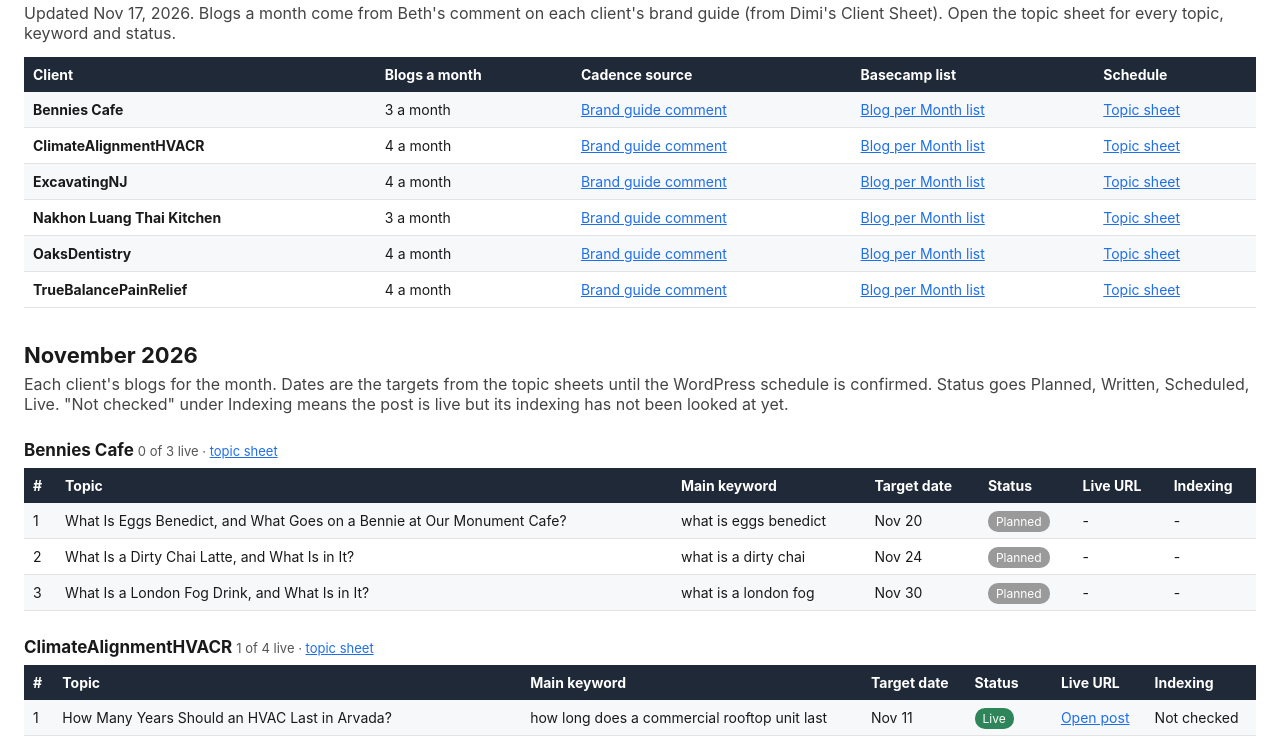
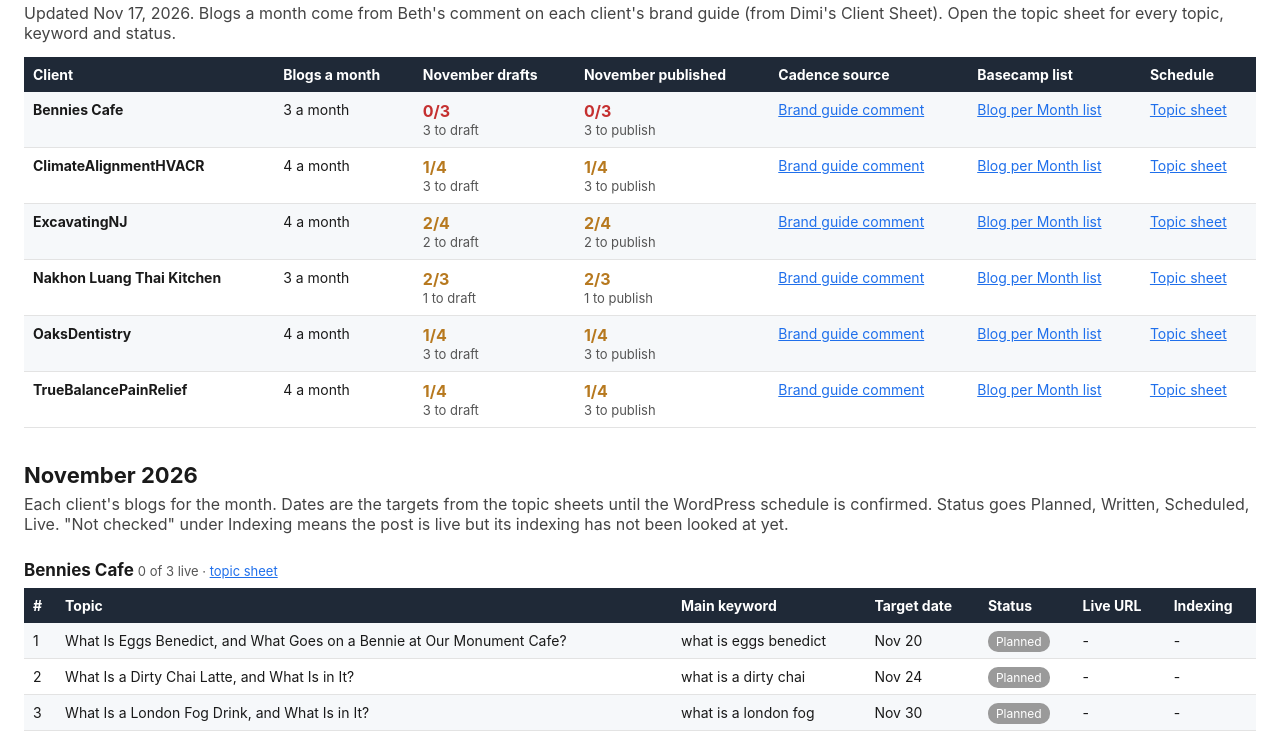
Before and after one commit to cath-ux/magister-blog-tracker, a plain HTML site: page index.html in a window 1280 px wide. Shown: the part 53-794 px from the top of the page. Drawn offline with Linux system fonts and the light colour scheme.

Commit message:
Fix build.py, add drafts and published columns

```diff
--- a/index.html
+++ b/index.html
@@ -7,13 +7,13 @@ td{padding:9px;border-bottom:1px solid #e3e3e3;vertical-align:top}tr:nth-child(e
 a{color:#1f6feb}</style></head><body>
 <h1>Magister blog tracker</h1>
 <p>Updated Nov 17, 2026. Blogs a month come from Beth's comment on each client's brand guide (from Dimi's Client Sheet). Open the topic sheet for every topic, keyword and status.</p>
-<div style="overflow-x:auto"><table style="min-width:720px"><tr><th>Client</th><th>Blogs a month</th><th>Cadence source</th><th>Basecamp list</th><th>Schedule</th></tr>
-<tr><td><b>Bennies Cafe</b></td><td>3 a month</td><td><a href='https://app.basecamp.com/4238785/buckets/49108196/documents/10364294386#__recording_10506033364' target='_blank'>Brand guide comment</a></td><td><a href='https://app.basecamp.com/4238785/buckets/49108196/todolists/10516601708' target='_blank'>Blog per Month list</a></td><td><a href='https://docs.google.com/spreadsheets/d/1agTU8rku8-RWUqRkMz2S-0quZgTb0tOlQPAtyErMykk/edit' target='_blank'>Topic sheet</a></td></tr>
-<tr><td><b>ClimateAlignmentHVACR</b></td><td>4 a month</td><td><a href='https://app.basecamp.com/4238785/buckets/48270650/documents/10410874315#__recording_10506030881' target='_blank'>Brand guide comment</a></td><td><a href='https://app.basecamp.com/4238785/buckets/48270650/todolists/10516595868' target='_blank'>Blog per Month list</a></td><td><a href='https://docs.google.com/spreadsheets/d/1GUjaUnUKq7ZDAc8HHfwA4uMwULnG5GEdeIGSrR-39nM/edit' target='_blank'>Topic sheet</a></td></tr>
-<tr><td><b>ExcavatingNJ</b></td><td>4 a month</td><td><a href='https://app.basecamp.com/4238785/buckets/48270034/documents/10410875368#__recording_10506032140' target='_blank'>Brand guide comment</a></td><td><a href='https://app.basecamp.com/4238785/buckets/48270034/todolists/10516598342' target='_blank'>Blog per Month list</a></td><td><a href='https://docs.google.com/spreadsheets/d/1nr-38Ydeu_t5SC9bPaUVyio_V1f915HmVFJe8bb_4MY/edit' target='_blank'>Topic sheet</a></td></tr>
-<tr><td><b>Nakhon Luang Thai Kitchen</b></td><td>3 a month</td><td><a href='https://app.basecamp.com/4238785/buckets/48399899/documents/10444667450#__recording_10506033628' target='_blank'>Brand guide comment</a></td><td><a href='https://app.basecamp.com/4238785/buckets/48399899/todolists/10516539913' target='_blank'>Blog per Month list</a></td><td><a href='https://docs.google.com/spreadsheets/d/1m8o_YvyLhKYNc1Ws2CEIQYF8caIUO0a_iTt_-w9f2Gs/edit' target='_blank'>Topic sheet</a></td></tr>
-<tr><td><b>OaksDentistry</b></td><td>4 a month</td><td><a href='https://app.basecamp.com/4238785/buckets/48270608/documents/10410876659#__recording_10506031565' target='_blank'>Brand guide comment</a></td><td><a href='https://app.basecamp.com/4238785/buckets/48270608/todolists/10516596854' target='_blank'>Blog per Month list</a></td><td><a href='https://docs.google.com/spreadsheets/d/16gVLpeddhrxYspBfy23QPnLhl0dk2ptzvl9VC-IngrU/edit' target='_blank'>Topic sheet</a></td></tr>
-<tr><td><b>TrueBalancePainRelief</b></td><td>4 a month</td><td><a href='https://app.basecamp.com/4238785/buckets/48270991/documents/10410878913#__recording_10506032028' target='_blank'>Brand guide comment</a></td><td><a href='https://app.basecamp.com/4238785/buckets/48270991/todolists/10516598157' target='_blank'>Blog per Month list</a></td><td><a href='https://docs.google.com/spreadsheets/d/1fzMOUdDcXTM48j52cBxR59lAVwaigP0KFpCyOuwFtGA/edit' target='_blank'>Topic sheet</a></td></tr>
+<div style="overflow-x:auto"><table style="min-width:900px"><tr><th>Client</th><th>Blogs a month</th><th>November drafts</th><th>November published</th><th>Cadence source</th><th>Basecamp list</th><th>Schedule</th></tr>
+<tr><td><b>Bennies Cafe</b></td><td>3 a month</td><td><b style='color:#c53030;font-size:16px'>0/3</b><br><span class=x>3 to draft</span></td><td><b style='color:#c53030;font-size:16px'>0/3</b><br><span class=x>3 to publish</span></td><td><a href='https://app.basecamp.com/4238785/buckets/49108196/documents/10364294386#__recording_10506033364' target='_blank'>Brand guide comment</a></td><td><a href='https://app.basecamp.com/4238785/buckets/49108196/todolists/10516601708' target='_blank'>Blog per Month list</a></td><td><a href='https://docs.google.com/spreadsheets/d/1agTU8rku8-RWUqRkMz2S-0quZgTb0tOlQPAtyErMykk/edit' target='_blank'>Topic sheet</a></td></tr>
+<tr><td><b>ClimateAlignmentHVACR</b></td><td>4 a month</td><td><b style='color:#b7791f;font-size:16px'>1/4</b><br><span class=x>3 to draft</span></td><td><b style='color:#b7791f;font-size:16px'>1/4</b><br><span class=x>3 to publish</span></td><td><a href='https://app.basecamp.com/4238785/buckets/48270650/documents/10410874315#__recording_10506030881' target='_blank'>Brand guide comment</a></td><td><a href='https://app.basecamp.com/4238785/buckets/48270650/todolists/10516595868' target='_blank'>Blog per Month list</a></td><td><a href='https://docs.google.com/spreadsheets/d/1GUjaUnUKq7ZDAc8HHfwA4uMwULnG5GEdeIGSrR-39nM/edit' target='_blank'>Topic sheet</a></td></tr>
+<tr><td><b>ExcavatingNJ</b></td><td>4 a month</td><td><b style='color:#b7791f;font-size:16px'>2/4</b><br><span class=x>2 to draft</span></td><td><b style='color:#b7791f;font-size:16px'>2/4</b><br><span class=x>2 to publish</span></td><td><a href='https://app.basecamp.com/4238785/buckets/48270034/documents/10410875368#__recording_10506032140' target='_blank'>Brand guide comment</a></td><td><a href='https://app.basecamp.com/4238785/buckets/48270034/todolists/10516598342' target='_blank'>Blog per Month list</a></td><td><a href='https://docs.google.com/spreadsheets/d/1nr-38Ydeu_t5SC9bPaUVyio_V1f915HmVFJe8bb_4MY/edit' target='_blank'>Topic sheet</a></td></tr>
+<tr><td><b>Nakhon Luang Thai Kitchen</b></td><td>3 a month</td><td><b style='color:#b7791f;font-size:16px'>2/3</b><br><span class=x>1 to draft</span></td><td><b style='color:#b7791f;font-size:16px'>2/3</b><br><span class=x>1 to publish</span></td><td><a href='https://app.basecamp.com/4238785/buckets/48399899/documents/10444667450#__recording_10506033628' target='_blank'>Brand guide comment</a></td><td><a href='https://app.basecamp.com/4238785/buckets/48399899/todolists/10516539913' target='_blank'>Blog per Month list</a></td><td><a href='https://docs.google.com/spreadsheets/d/1m8o_YvyLhKYNc1Ws2CEIQYF8caIUO0a_iTt_-w9f2Gs/edit' target='_blank'>Topic sheet</a></td></tr>
+<tr><td><b>OaksDentistry</b></td><td>4 a month</td><td><b style='color:#b7791f;font-size:16px'>1/4</b><br><span class=x>3 to draft</span></td><td><b style='color:#b7791f;font-size:16px'>1/4</b><br><span class=x>3 to publish</span></td><td><a href='https://app.basecamp.com/4238785/buckets/48270608/documents/10410876659#__recording_10506031565' target='_blank'>Brand guide comment</a></td><td><a href='https://app.basecamp.com/4238785/buckets/48270608/todolists/10516596854' target='_blank'>Blog per Month list</a></td><td><a href='https://docs.google.com/spreadsheets/d/16gVLpeddhrxYspBfy23QPnLhl0dk2ptzvl9VC-IngrU/edit' target='_blank'>Topic sheet</a></td></tr>
+<tr><td><b>TrueBalancePainRelief</b></td><td>4 a month</td><td><b style='color:#b7791f;font-size:16px'>1/4</b><br><span class=x>3 to draft</span></td><td><b style='color:#b7791f;font-size:16px'>1/4</b><br><span class=x>3 to publish</span></td><td><a href='https://app.basecamp.com/4238785/buckets/48270991/documents/10410878913#__recording_10506032028' target='_blank'>Brand guide comment</a></td><td><a href='https://app.basecamp.com/4238785/buckets/48270991/todolists/10516598157' target='_blank'>Blog per Month list</a></td><td><a href='https://docs.google.com/spreadsheets/d/1fzMOUdDcXTM48j52cBxR59lAVwaigP0KFpCyOuwFtGA/edit' target='_blank'>Topic sheet</a></td></tr>
 </table></div>
 <h1 style="margin-top:34px">November 2026</h1>
 <p>Each client's blogs for the month. Dates are the targets from the topic sheets until the WordPress schedule is confirmed. Status goes Planned, Written, Scheduled, Live. "Not checked" under Indexing means the post is live but its indexing has not been looked at yet.</p>
```
Also changed, not shown: 1 other file.
